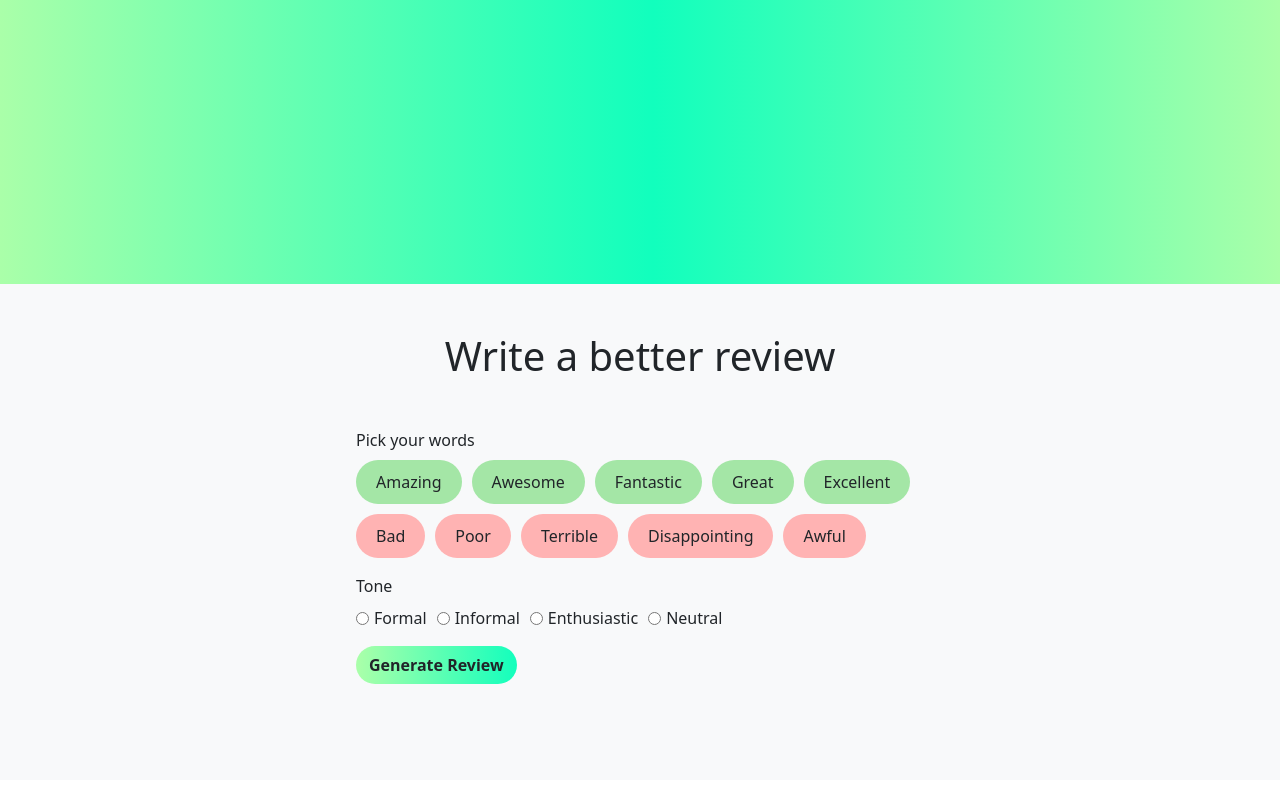
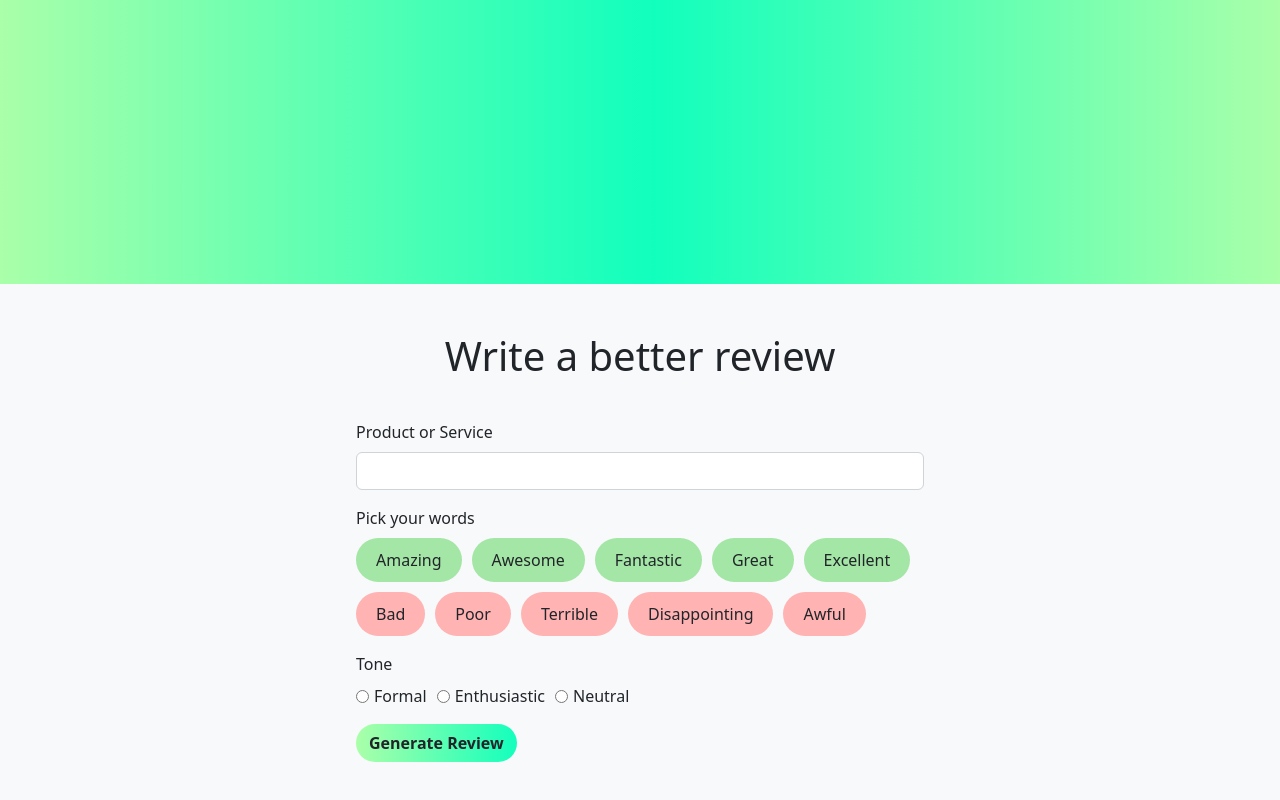
Before and after one commit to yohanJS/aira-app, a Vue app: page / in a window 1280 px wide. Shown: the part 572-1372 px from the top of the page. Built offline with nearby package versions, Linux system fonts and the light colour scheme.

Commit message:
adding input for product or review

```diff
--- a/src/components/GenerateReviewSection.vue
+++ b/src/components/GenerateReviewSection.vue
@@ -2,10 +2,12 @@
   <div class="container-fluid bg-light pt-5 pb-5">
     <div class="row d-flex justify-content-center mb-4">
       <div class="col-xs-12 col-md-6">
-        <h5 class="display-6">Write a better review</h5>
+        <h5 class="display-6 m-0">Write a better review</h5>
         <form @submit.prevent="generateReview" class="p-4 text-start">
           <div class="mb-3 pt-3">
-            <label class="form-label">Pick your words</label>
+            <label class="form-label">Product or Service</label>
+            <input class="form-control" type="text">
+            <label class="form-label mt-3">Pick your words</label>
             <div class="word-bubbles">
               <div
                 v-for="word in words"
@@ -23,9 +25,6 @@
             <div class="radio-buttons">
               <label>
                 <input type="radio" value="formal" v-model="form.tone"> Formal
-              </label>
-              <label>
-                <input type="radio" value="informal" v-model="form.tone"> Informal
               </label>
               <label>
                 <input type="radio" value="enthusiastic" v-model="form.tone"> Enthusiastic
```
